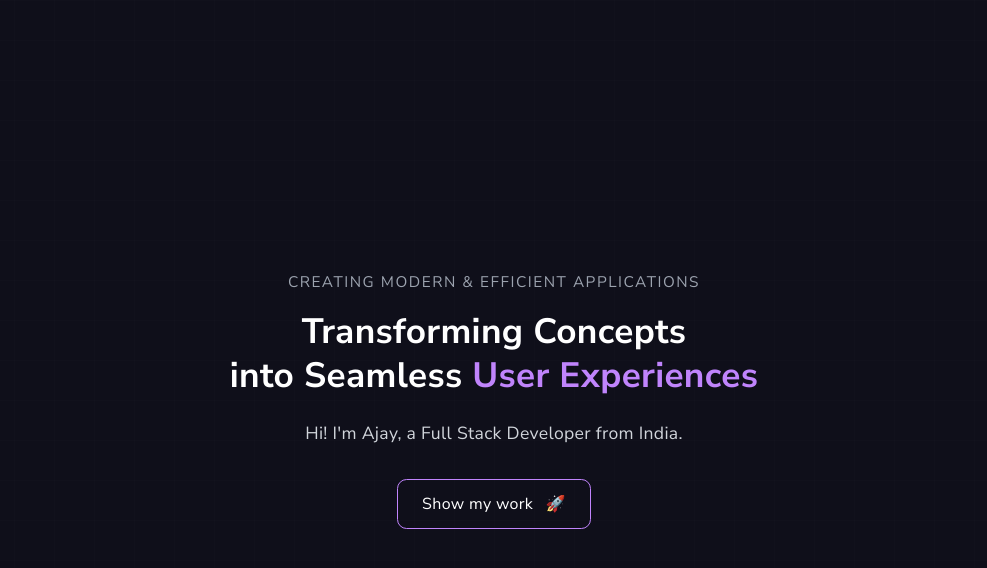
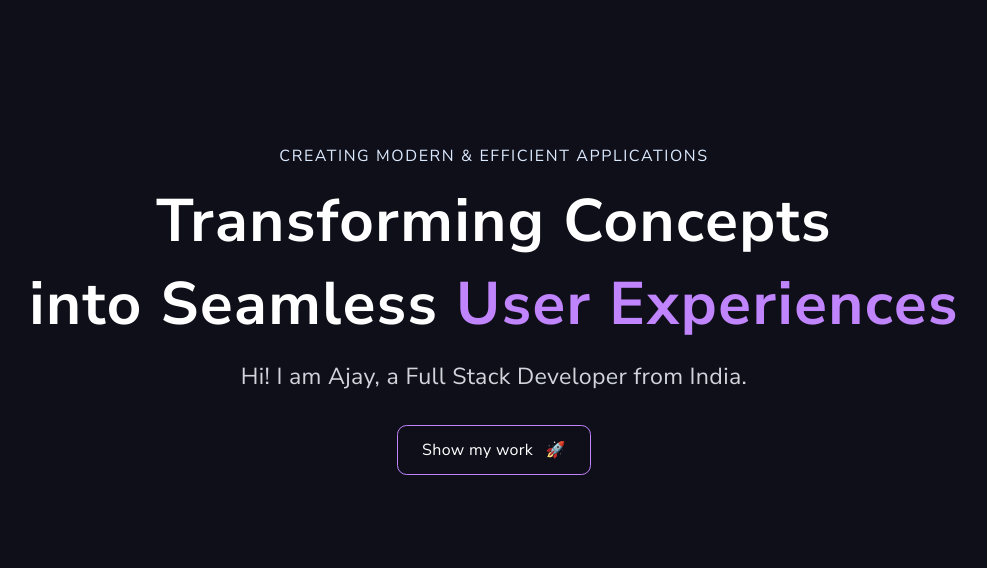
Before and after one commit to azzayshakya/New_Portfolio, a React (Vite) app: page /home in a window 1280 px wide. Shown: the top 568 px of the page, without its empty margins (146-1133 px from the left). Built offline with nearby package versions, Linux system fonts and the light colour scheme.

Commit message:
feat : created Home page for the new portfolio

```diff
--- a/src/pages/Home.jsx
+++ b/src/pages/Home.jsx
@@ -2,26 +2,27 @@ export default function Home() {
   return (
     <section
       id="home"
-    className="w-full min-h-screen flex flex-col justify-center items-center  text-white px-6 text-center bg-hero-pattern"
+      className="container relative min-h-screen w-full overflow-hidden pb-20 pt-36"
     >
-     <div className="absolute inset-0 bg-grid-pattern opacity-10"></div>
-    <p className="uppercase text-sm tracking-widest text-gray-400 mb-4">
+      <div className="relative z-10 flex flex-col items-center justify-center px-6 text-center">
+        <p className="text-xs max-w-90 mb-3 uppercase tracking-widest text-blue-100">
           Creating Modern & Efficient Applications
         </p>
 
-    <h1 className="text-4xl md:text-6xl font-bold leading-tight">
+        <h1 className="lg:text-hero text-4xl font-bold tracking-[1.5px] md:text-5xl">
           Transforming Concepts <br />
           into Seamless{" "}
-      <span className="text-purple-400">User Experiences</span>
+          <span className="text-secondary">User Experiences</span>
         </h1>
 
-    <p className="mt-6 text-lg text-gray-300">
-      Hi! I'm Ajay, a Full Stack Developer from India.
+        <p className="mt-4 text-sm text-gray-300 md:text-lg lg:text-2xl">
+          Hi! I am Ajay, a Full Stack Developer from India.
         </p>
 
-    <button className="mt-8 px-6 py-3 border border-purple-400 text-white rounded-lg hover:bg-purple-500 transition duration-300">
+        <button className="mt-8 rounded-lg border border-purple-400 px-6 py-3 text-white transition duration-300 hover:bg-purple-500">
           Show my work <span className="ml-2">🚀</span>
         </button>
+      </div>
     </section>
   );
 }
--- a/tailwind.config.js
+++ b/tailwind.config.js
@@ -31,7 +31,11 @@ const config = {
       "2xl": ["1.45rem", "2rem"],
       "3xl": ["1.825rem", "2.25rem"],
       "4xl": ["2.2rem", "2.5rem"],
-      "5xl": ["2.95rem", "1"],
+      "5xl": ["3rem", "4rem"],
+
+      "6xl": ["3.75rem", "1"],
+
+      "hero": ["3.75rem", "5.15625rem"]
     },
     extend: {
       fontFamily: {
```
Lines whose indentation alone changed are shown as unchanged.
